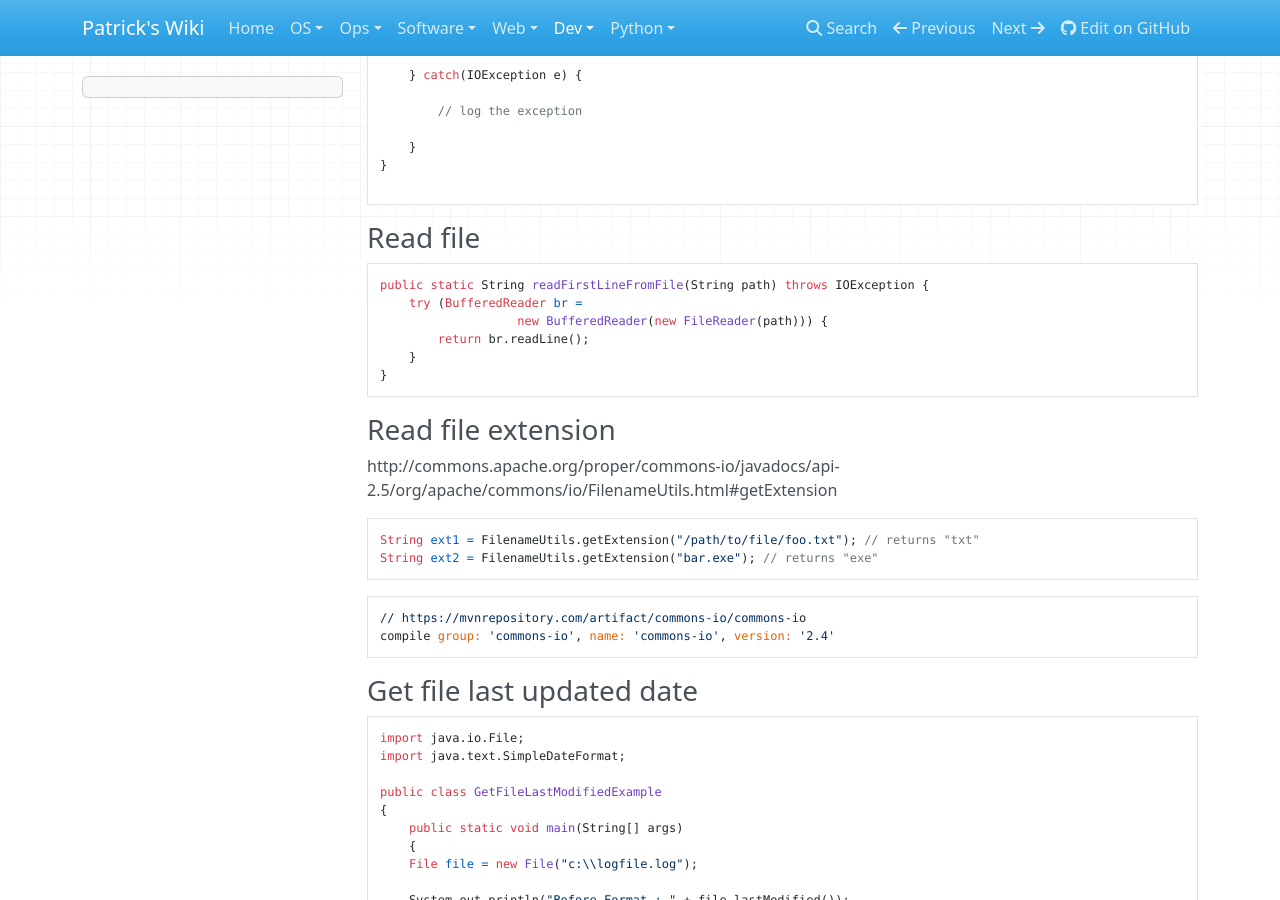
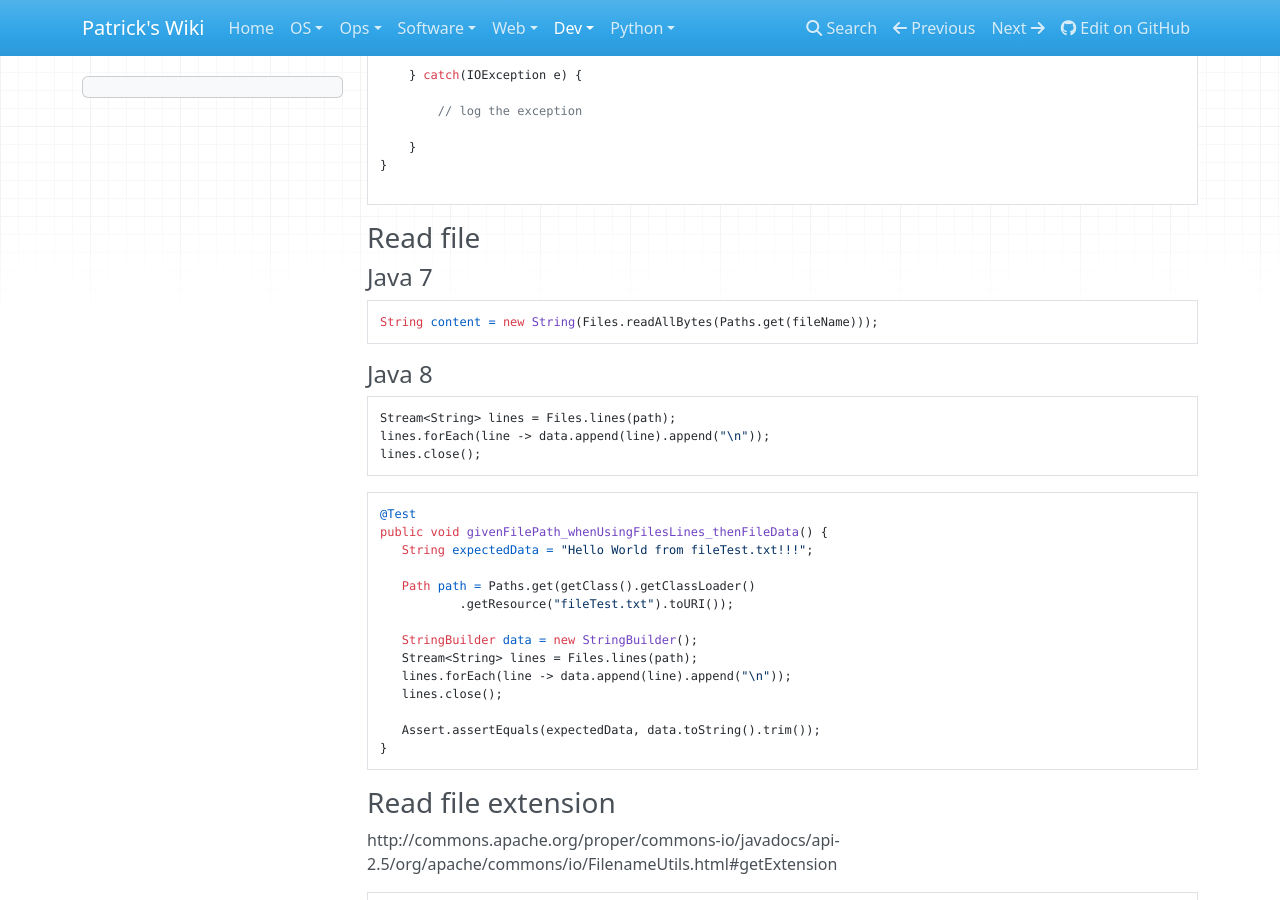
Before and after one commit to patsancu/wiki, an MkDocs documentation site: the page built from docs/dev/Java/Java-snippets.md, in a window 1280 px wide and 900 px high, scrolled down 292 px. Built offline with MkDocs 1.6.1, drawn with Linux system fonts in a browser that asks for light colours; nearby versions of some CDN libraries.

Commit message:
correct of java read of file snippet

````diff
--- a/docs/dev/Java/Java-snippets.md
+++ b/docs/dev/Java/Java-snippets.md
@@ -21,12 +21,31 @@ public void writeFile() {
 
 ```
 ### Read file
+#### Java 7
 ```java
-public static String readFirstLineFromFile(String path) throws IOException {
-    try (BufferedReader br =
-                   new BufferedReader(new FileReader(path))) {
-        return br.readLine();
-    }
+String content = new String(Files.readAllBytes(Paths.get(fileName)));
+```
+#### Java 8
+```java
+Stream<String> lines = Files.lines(path);
+lines.forEach(line -> data.append(line).append("\n"));
+lines.close();
+```
+
+```java
+@Test
+public void givenFilePath_whenUsingFilesLines_thenFileData() {
+   String expectedData = "Hello World from fileTest.txt!!!";
+
+   Path path = Paths.get(getClass().getClassLoader()
+           .getResource("fileTest.txt").toURI());
+
+   StringBuilder data = new StringBuilder();
+   Stream<String> lines = Files.lines(path);
+   lines.forEach(line -> data.append(line).append("\n"));
+   lines.close();
+
+   Assert.assertEquals(expectedData, data.toString().trim());
 }
 ```
 
````
